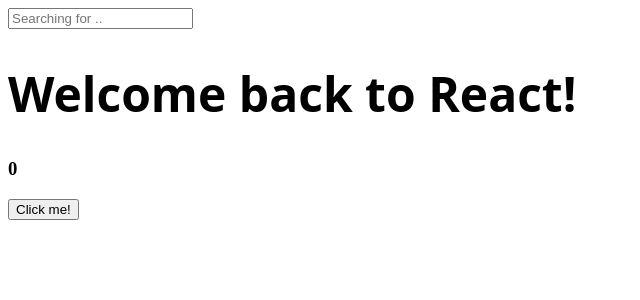
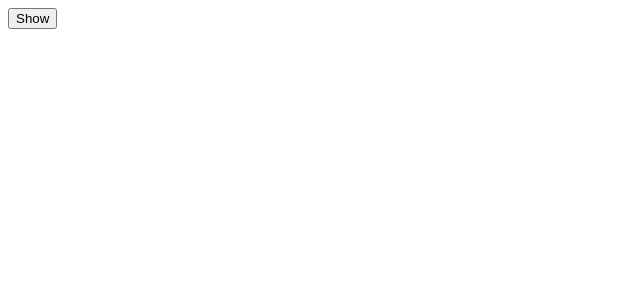
Before and after one commit to rsuubinn/react_for_beginners, a React (Create React App) app: page / in a window 1280 px wide. Shown: the top 300 px of the page, without its empty margins (0-640 px from the left). Built offline with nearby package versions, Linux system fonts and the light colour scheme.

Commit message:
#6.4 Cleanup

```diff
--- a/src/App.js
+++ b/src/App.js
@@ -1,35 +1,23 @@
-import styles from "./App.module.css";
 import { useEffect, useState } from "react";
 
+function Hello() {
+  useEffect(() => {
+    console.log("Hi :)");
+    return () => console.log("Bye :(");
+  }, []);
+  return <h1>Hello</h1>;
+}
+
 function App() {
-  const [counter, setCounter] = useState(0);
-  const [keyword, setKeyword] = useState("");
+  const [showing, setShowing] = useState(false);
+
   const onClick = () => {
-    setCounter(counter + 1);
+    setShowing((prev) => !prev);
   };
-  const onChange = (event) => {
-    setKeyword(event.target.value);
-  };
-  useEffect(() => {
-    console.log("I run only once.");
-  }, []);
-  useEffect(() => {
-    console.log("I run when 'keyword' changes.");
-  }, [keyword]);
-  useEffect(() => {
-    console.log("I run when 'counter' changes.");
-  }, [counter]);
   return (
     <div>
-      <input
-        value={keyword}
-        onChange={onChange}
-        placeholder="Searching for .."
-        type="text"
-      ></input>
-      <h1 className={styles.title}>Welcome back to React!</h1>
-      <h3>{counter}</h3>
-      <button onClick={onClick}>Click me!</button>
+      <button onClick={onClick}>{showing ? "Hide" : "Show"}</button>
+      {showing ? <Hello></Hello> : null}
     </div>
   );
 }
```
